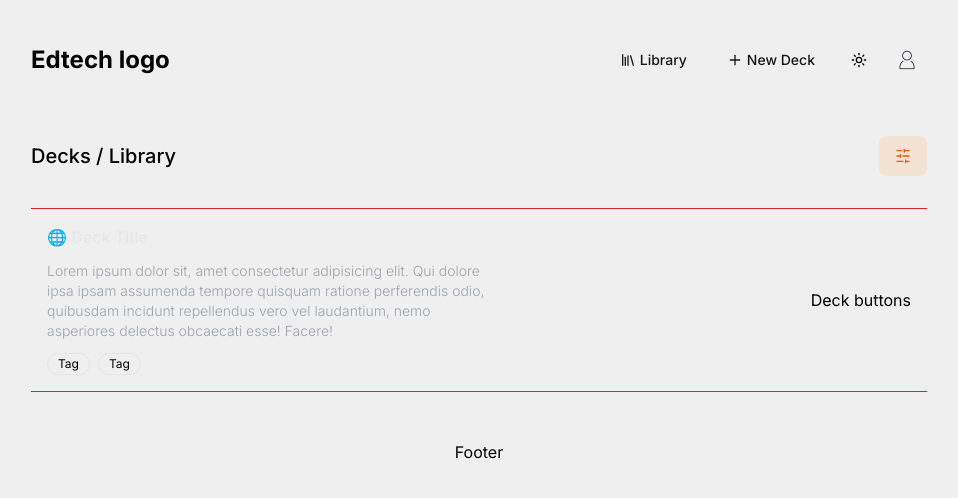
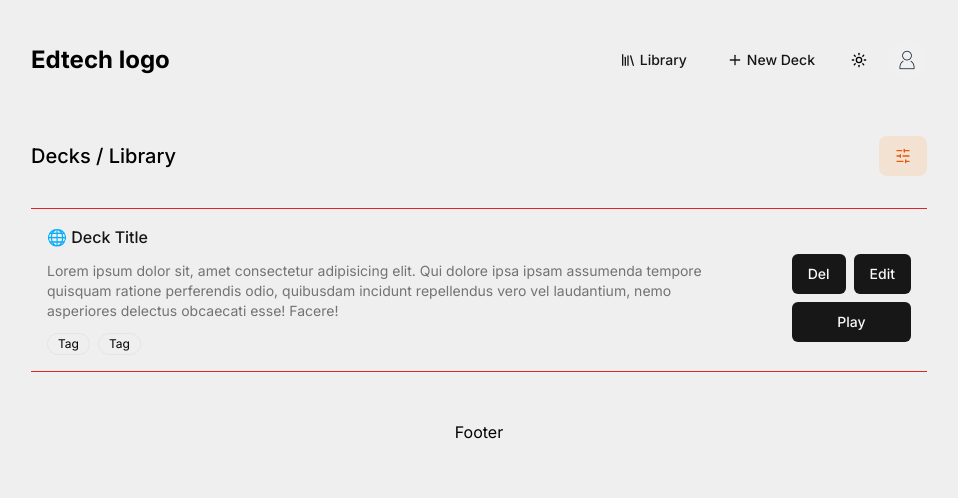
Before and after one commit to cacosat/ed-front, a Next.js app: page / in a window 1280 px wide. Shown: the top 498 px of the page, without its empty margins (161-1119 px from the left). Built offline with nearby package versions, Linux system fonts and the light colour scheme.

Commit message:
Deck list entry

```diff
--- a/app/components/DeckList.jsx
+++ b/app/components/DeckList.jsx
@@ -1,5 +1,6 @@
 import React from "react";
 import { Badge } from "@/components/ui/badge";
+import { Button } from "@/components/ui/button";
 
 export default function DeckList({props, children}){
 
@@ -8,16 +9,17 @@ export default function DeckList({props, children}){
     )
 }
 
-function DeckListEntry({ props }){
+function DeckListEntry({ deckInfo }){
+    // Prop deck info should contain: title, description, tags.
 
     return (
         <div className="flex justify-between items-center p-4 gap-16">
             {/* General Container */}
-            <div className="max-w-[450px] flex flex-col gap-3">
-                <p className="font-medium text-base text-gray-200">
+            <div className="flex flex-col gap-3">
+                <p className="font-medium text-base text-text-primary-light dark:text-text-primary-dark">
                     🌐 Deck Title
                 </p>
-                <p className="font-light text-sm text-gray-400">
+                <p className="font-normal text-sm text-text-secondary-light dark:text-text-secondary-dark">
                     Lorem ipsum dolor sit, amet consectetur adipisicing elit. Qui dolore ipsa ipsam assumenda tempore quisquam ratione perferendis odio, quibusdam incidunt repellendus vero vel laudantium, nemo asperiores delectus obcaecati esse! Facere!
                 </p>
                 <div className="flex gap-2">
@@ -25,8 +27,18 @@ function DeckListEntry({ props }){
                     <Badge variant="outline" className='w-fit text-xxs font-normal'>Tag</Badge>
                 </div>
             </div>
-            <div>
-                Deck buttons
+            <div className="flex flex-col gap-4">
+                <div className="flex gap-2 justify-end">
+                    {/* icons info */}
+                </div>
+                <div className="flex flex-col gap-2">
+                    {/* button container */}
+                    <div className="flex gap-2">
+                        <Button>Del</Button>
+                        <Button>Edit</Button>
+                    </div>
+                    <Button className="">Play</Button>
+                </div>
             </div>
         </div>
     )
--- a/tailwind.config.js
+++ b/tailwind.config.js
@@ -20,6 +20,12 @@ module.exports = {
 				'soft-dark': '#FDBA741A', // 1A = 10% opacity
 				'soft-light': '#FDBA7440' // 40 = 25% opacity
 			},
+			text: {
+				'primary-dark': '#e5e5e5', // neutral-200
+				'secondary-dark': '#a3a3a3', // neutral-400
+				'primary-light': '#171717', // neutral-900
+				'secondary-light': '#737373', // neutral-500
+			}
   		},
   		borderRadius: {
   			lg: 'var(--radius)',
```
